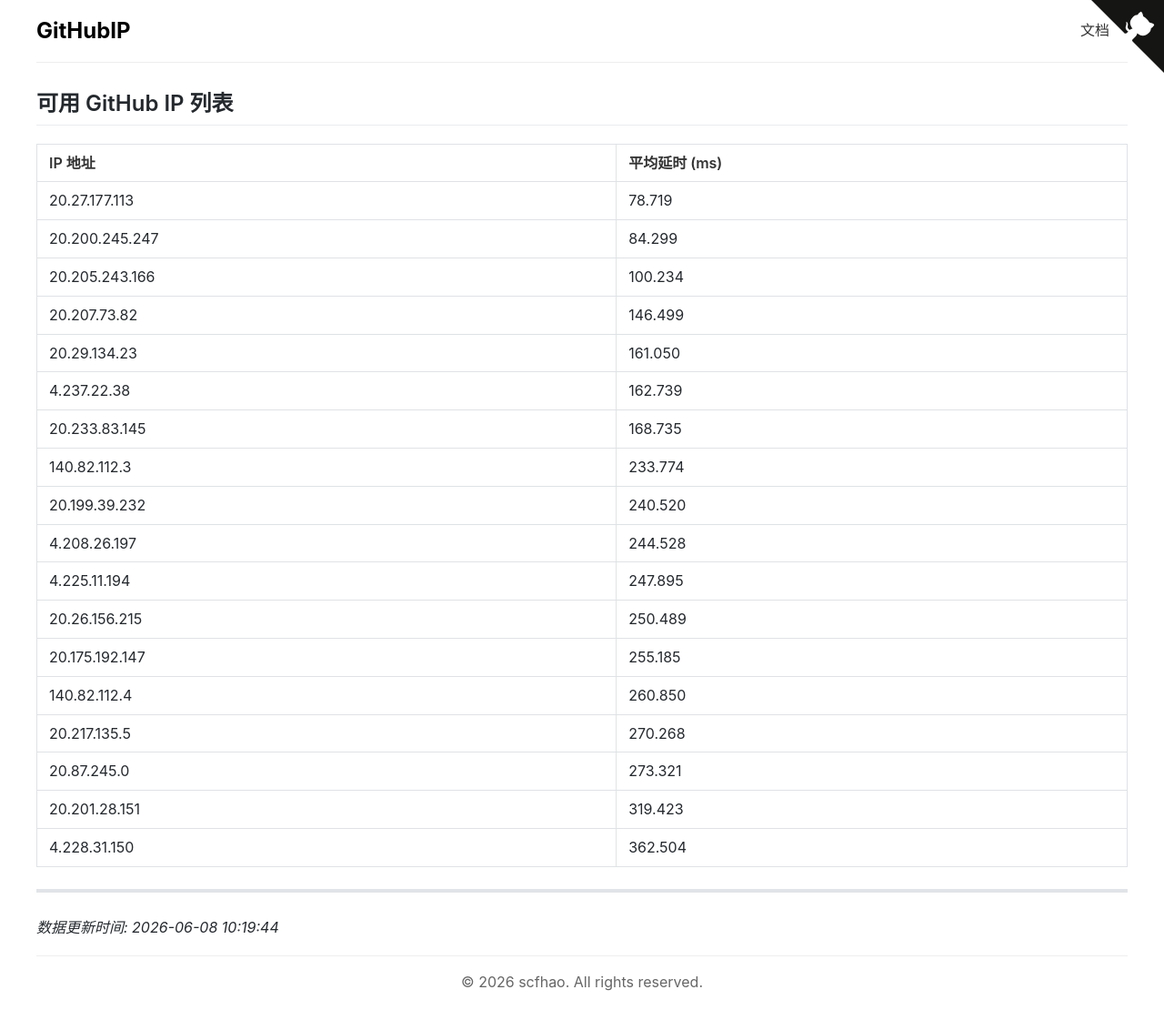
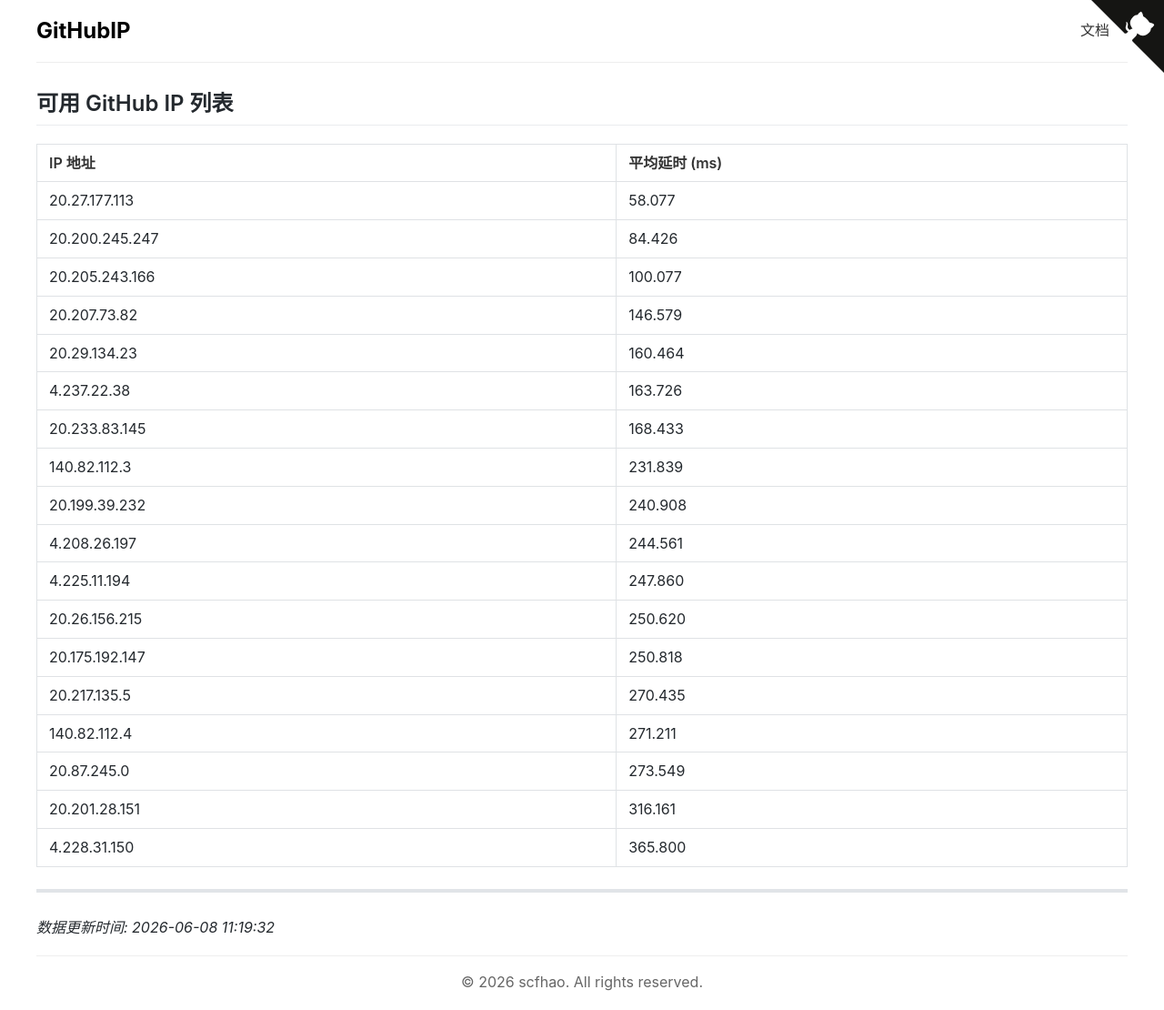
Before and after one commit to scfhao/GitHubIP, a Jekyll site: the page built from index.md, in a window 1280 px wide. Shown: the whole page at 91% size. Built offline with Jekyll 4.4.1, drawn with Linux system fonts in a browser that asks for light colours.

Commit message:
自动脚本执行 - 2026-06-08 11:19:32

```diff
--- a/index.md
+++ b/index.md
@@ -1,32 +1,32 @@
 ---
 layout: home
 title: GitHub IP 列表
-date: 2026-06-08 10:19:44
+date: 2026-06-08 11:19:32
 ---
 
 ## 可用 GitHub IP 列表
 
 | IP 地址 | 平均延时 (ms) |
 |---------|--------------|
-| 20.27.177.113 | 78.719 |
-| 20.200.245.247 | 84.299 |
-| 20.205.243.166 | 100.234 |
-| 20.207.73.82 | 146.499 |
-| 20.29.134.23 | 161.050 |
-| 4.237.22.38 | 162.739 |
-| 20.233.83.145 | 168.735 |
-| 140.82.112.3 | 233.774 |
-| 20.199.39.232 | 240.520 |
-| 4.208.26.197 | 244.528 |
-| 4.225.11.194 | 247.895 |
-| 20.26.156.215 | 250.489 |
-| 20.175.192.147 | 255.185 |
-| 140.82.112.4 | 260.850 |
-| 20.217.135.5 | 270.268 |
-| 20.87.245.0 | 273.321 |
-| 20.201.28.151 | 319.423 |
-| 4.228.31.150 | 362.504 |
+| 20.27.177.113 | 58.077 |
+| 20.200.245.247 | 84.426 |
+| 20.205.243.166 | 100.077 |
+| 20.207.73.82 | 146.579 |
+| 20.29.134.23 | 160.464 |
+| 4.237.22.38 | 163.726 |
+| 20.233.83.145 | 168.433 |
+| 140.82.112.3 | 231.839 |
+| 20.199.39.232 | 240.908 |
+| 4.208.26.197 | 244.561 |
+| 4.225.11.194 | 247.860 |
+| 20.26.156.215 | 250.620 |
+| 20.175.192.147 | 250.818 |
+| 20.217.135.5 | 270.435 |
+| 140.82.112.4 | 271.211 |
+| 20.87.245.0 | 273.549 |
+| 20.201.28.151 | 316.161 |
+| 4.228.31.150 | 365.800 |
 
 ---
 
-*数据更新时间: 2026-06-08 10:19:44*
+*数据更新时间: 2026-06-08 11:19:32*
```
